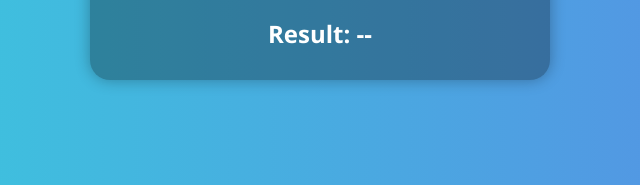
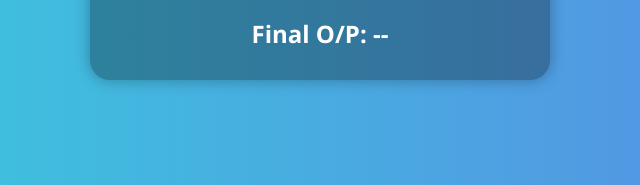
Before and after one commit to Kanishkan07/Temperature-Converter, a plain HTML site: page index.html in a window 1280 px wide. Shown: the part 473-658 px from the top of the page, 320-960 px from the left. Drawn offline with Linux system fonts and the light colour scheme.

Commit message:
index.html

```diff
--- a/index.html
+++ b/index.html
@@ -22,7 +22,7 @@
       </label>
     </div>
 
-    <div id="result" class="result">Result: --</div>
+    <div id="result" class="result">Final O/P: --</div>
   </div>
 
   <script src="script.js"></script>
```
